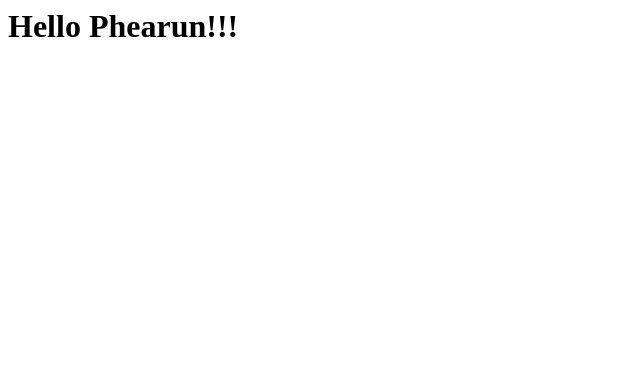
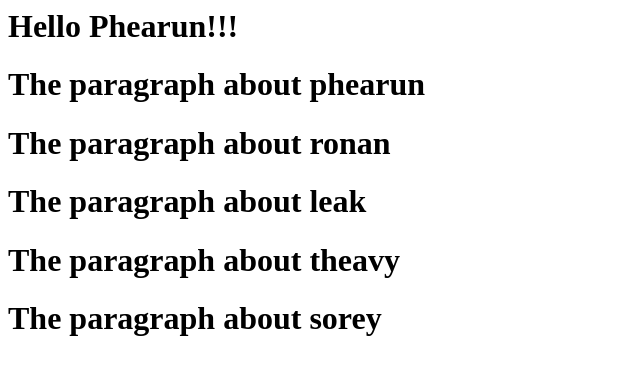
Before and after one commit to Phearun-chhun/merge-branch, a plain HTML site: page index.html in a window 1280 px wide. Shown: the whole page, without its empty margins (0-640 px from the left). Drawn offline with Linux system fonts and the light colour scheme.

Commit message:
adding heading1

```diff
--- a/index.html
+++ b/index.html
@@ -1 +1,6 @@
 <h1>Hello Phearun!!!</h1>
+<h1>The paragraph about phearun</h1>
+<h1>The paragraph about ronan</h1>
+<h1>The paragraph about leak</h1>
+<h1>The paragraph about theavy</h1>
+<h1>The paragraph about sorey</h1>
```
